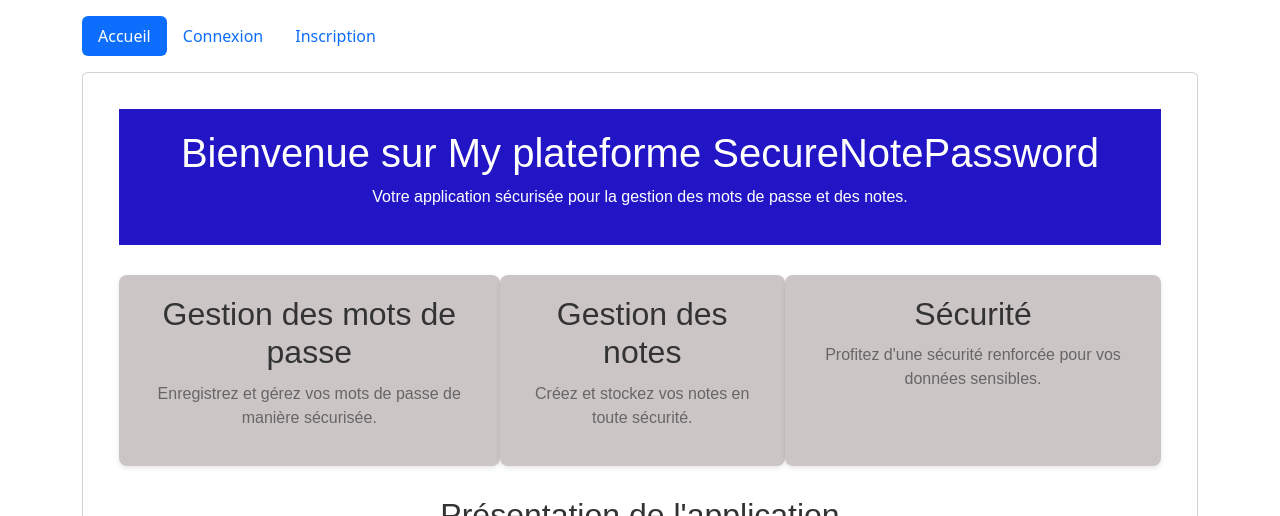
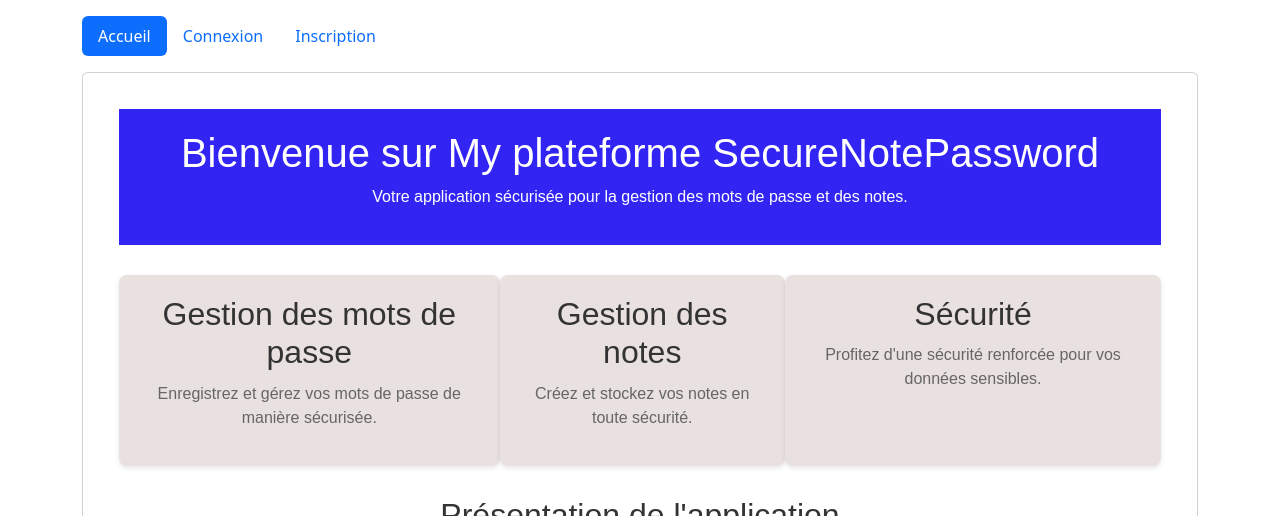
Before and after one commit to Hajar-bouamout/ProjetSoutenance-Angular, an Angular app in the folder projet_ng_ci/: page /home in a window 1280 px wide. Shown: the top 516 px of the page. Built offline with nearby package versions, Linux system fonts and the light colour scheme.

Commit message:
fin acceuil
succces

```diff
--- a/projet_ng_ci/src/app/home/home.component.css
+++ b/projet_ng_ci/src/app/home/home.component.css
@@ -5,7 +5,7 @@
 }
 
 .header {
-  background-color: #2115c5;
+  background-color: #3225f3;
   color: white;
   padding: 20px 0;
   margin-bottom: 30px;
@@ -18,7 +18,7 @@
 }
 
 .feature {
-  background-color: #ccc5c5;
+  background-color: #e9e0e0;
   padding: 20px;
   border-radius: 8px;
   box-shadow: 0 2px 5px rgba(0,0,0,0.1);
--- a/projet_ng_ci/src/app/home/home.component.html
+++ b/projet_ng_ci/src/app/home/home.component.html
@@ -6,39 +6,29 @@
 
   <section class="features">
     <div class="feature">
-      <!-- <img src="src/assets/images/passwords.png" alt="Gestion des mots de passe"> -->
       <h2>Gestion des mots de passe</h2>
       <p>Enregistrez et gérez vos mots de passe de manière sécurisée.</p>
     </div>
     <div class="feature">
-      <!-- <img src="assets/images/notes.png" alt="Gestion des notes"> -->
       <h2>Gestion des notes</h2>
       <p>Créez et stockez vos notes en toute sécurité.</p>
     </div>
     <div class="feature">
-      <!-- <img src="assets/images/security.png" alt="Sécurité"> -->
       <h2>Sécurité</h2>
       <p>Profitez d'une sécurité renforcée pour vos données sensibles.</p>
     </div>
-
-
-
-
   </section>
-
-
 
   <section class="video-section">
     <h2>Présentation de l'application</h2>
-    <iframe width="560" height="315" src="https://www.youtube.com/embed/aHSI9bd8zZ8?si=YRdSHZ93b7M4lpCG"
-      title="YouTube video player" frameborder="0" allow="accelerometer; autoplay; clipboard-write; encrypted-media; gyroscope; picture-in-picture; web-share"
-      referrerpolicy="strict-origin-when-cross-origin" allowfullscreen>
-    </iframe>
+    <div class="video-container">
+      <iframe width="560" height="315" src="https://www.youtube.com/embed/aHSI9bd8zZ8?si=YRdSHZ93b7M4lpCG"
+        title="YouTube video player" frameborder="0"
+        allow="accelerometer; autoplay; clipboard-write; encrypted-media; gyroscope; picture-in-picture; web-share"
+        referrerpolicy="strict-origin-when-cross-origin" allowfullscreen>
+      </iframe>
+    </div>
   </section>
-
-
-
-
 
   <footer class="footer">
     <p>&copy; 2024 SecureNote. Tous droits réservés.</p>
```
